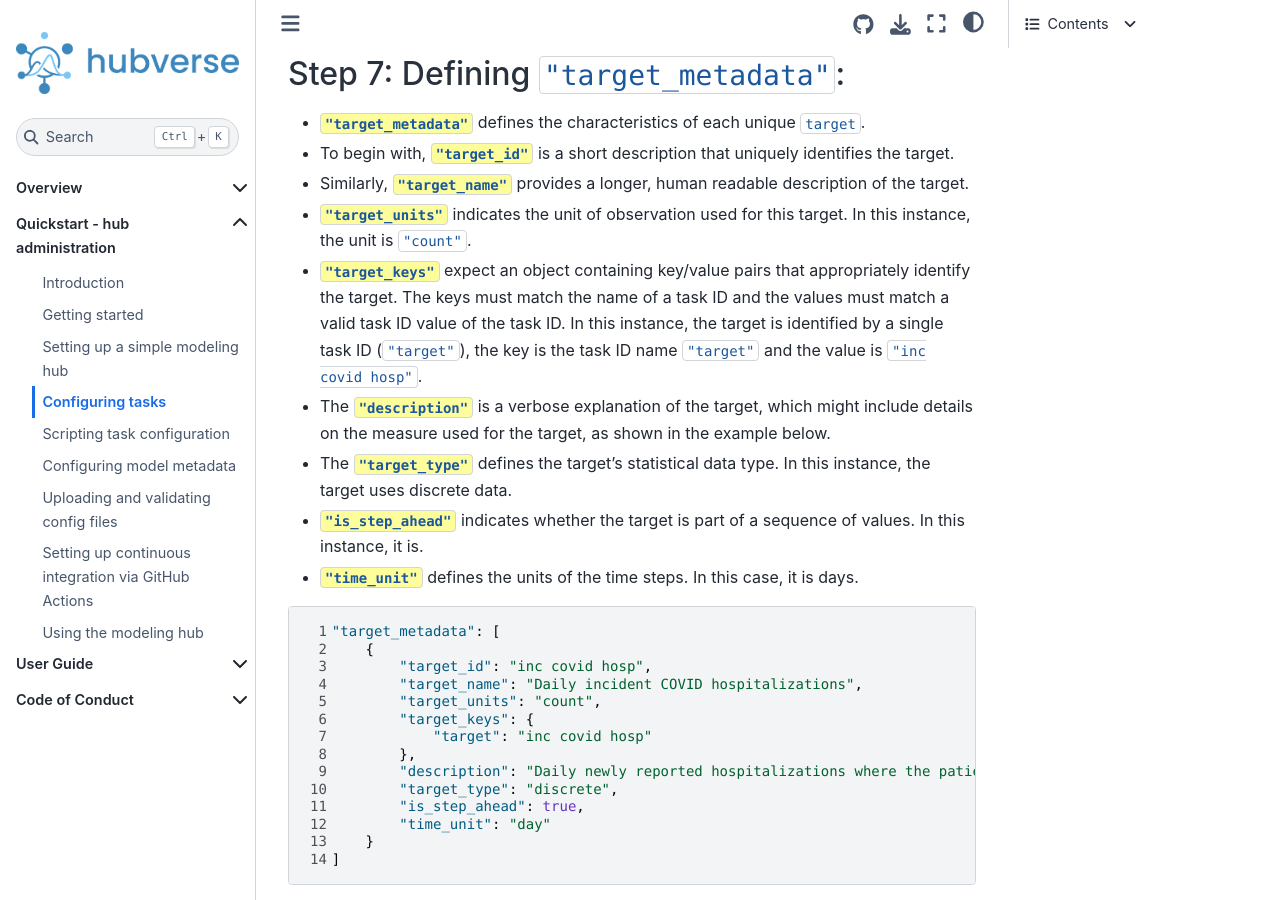
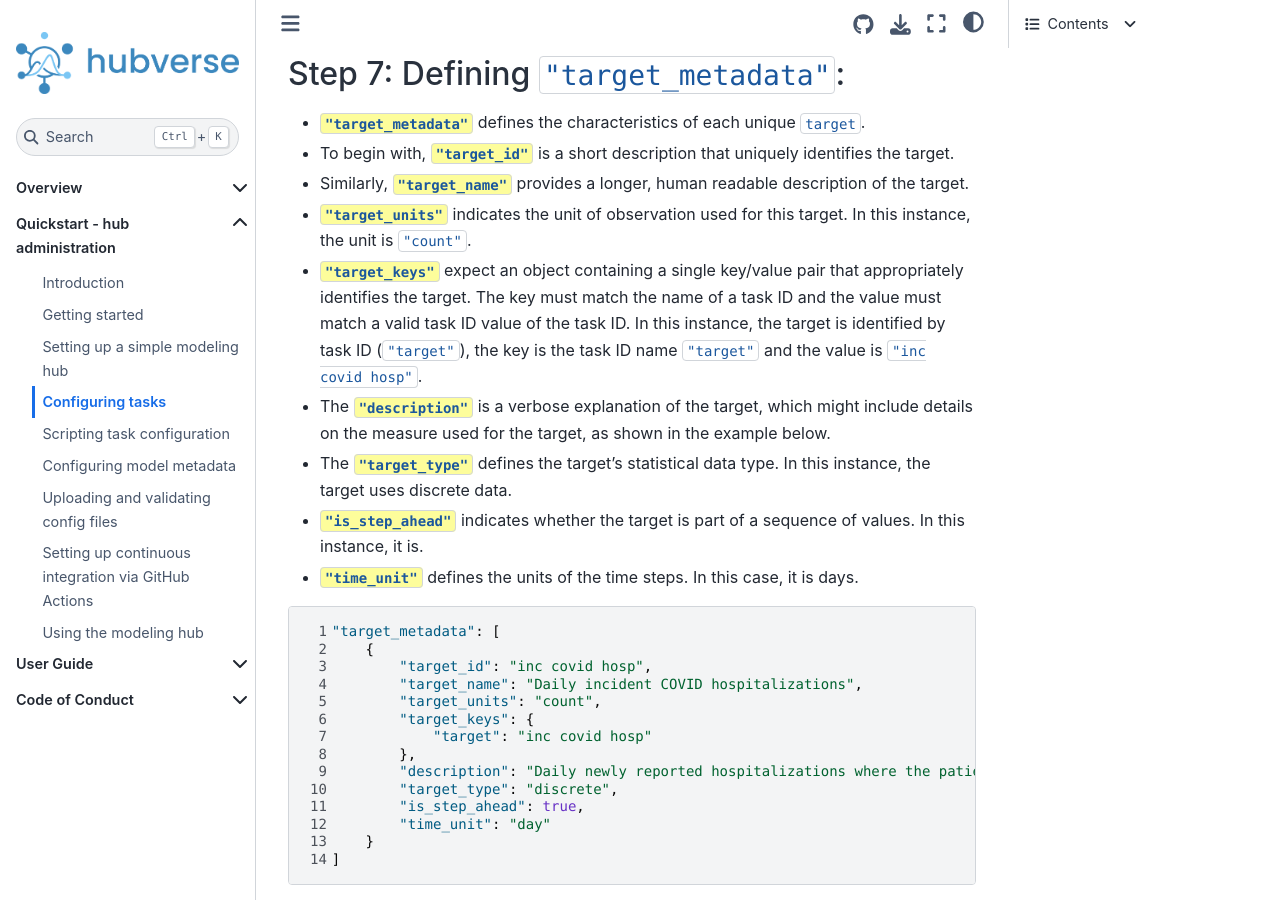
Before and after one commit to hubverse-org/hubDocs, a Sphinx documentation site: the page built from docs/source/quickstart-hub-admin/tasks-config.md, in a window 1280 px wide and 900 px high, scrolled down 8260 px. Built offline with Sphinx 7.4.7 and the Sphinx Book theme 1.1.4, drawn with Linux system fonts in a browser that asks for light colours; comment, search, counter and statistics services are not loaded.

Commit message:
Make explicit that target keys should be a single key value pair

```diff
--- a/docs/source/quickstart-hub-admin/tasks-config.md
+++ b/docs/source/quickstart-hub-admin/tasks-config.md
@@ -249,7 +249,7 @@ Each output type contains the following properties:
 - To begin with, `"target_id"`{.codeitem} is a short description that uniquely identifies the target.
 - Similarly, `"target_name"`{.codeitem} provides a longer, human readable description of the target.
 - `"target_units"`{.codeitem} indicates the unit of observation used for this target.  In this instance, the unit is `"count"`.
-- `"target_keys"`{.codeitem} expect an object containing key/value pairs that appropriately identify the target. The keys must match the name of a task ID and the values must match a valid task ID value of the task ID.  In this instance, the target is identified by a single task ID (`"target"`), the key is the task ID name `"target"` and the value is `"inc covid hosp"`.
+- `"target_keys"`{.codeitem} expect an object containing a single key/value pair that appropriately identifies the target. The key must match the name of a task ID and the value must match a valid task ID value of the task ID.  In this instance, the target is identified by task ID (`"target"`), the key is the task ID name `"target"` and the value is `"inc covid hosp"`.
 - The `"description"`{.codeitem} is a verbose explanation of the target, which might include details on the measure used for the target, as shown in the example below.
 - The `"target_type"`{.codeitem} defines the target's statistical data type. In this instance, the target uses discrete data.
 - `"is_step_ahead"`{.codeitem} indicates whether the target is part of a sequence of values.  In this instance, it is.
```
